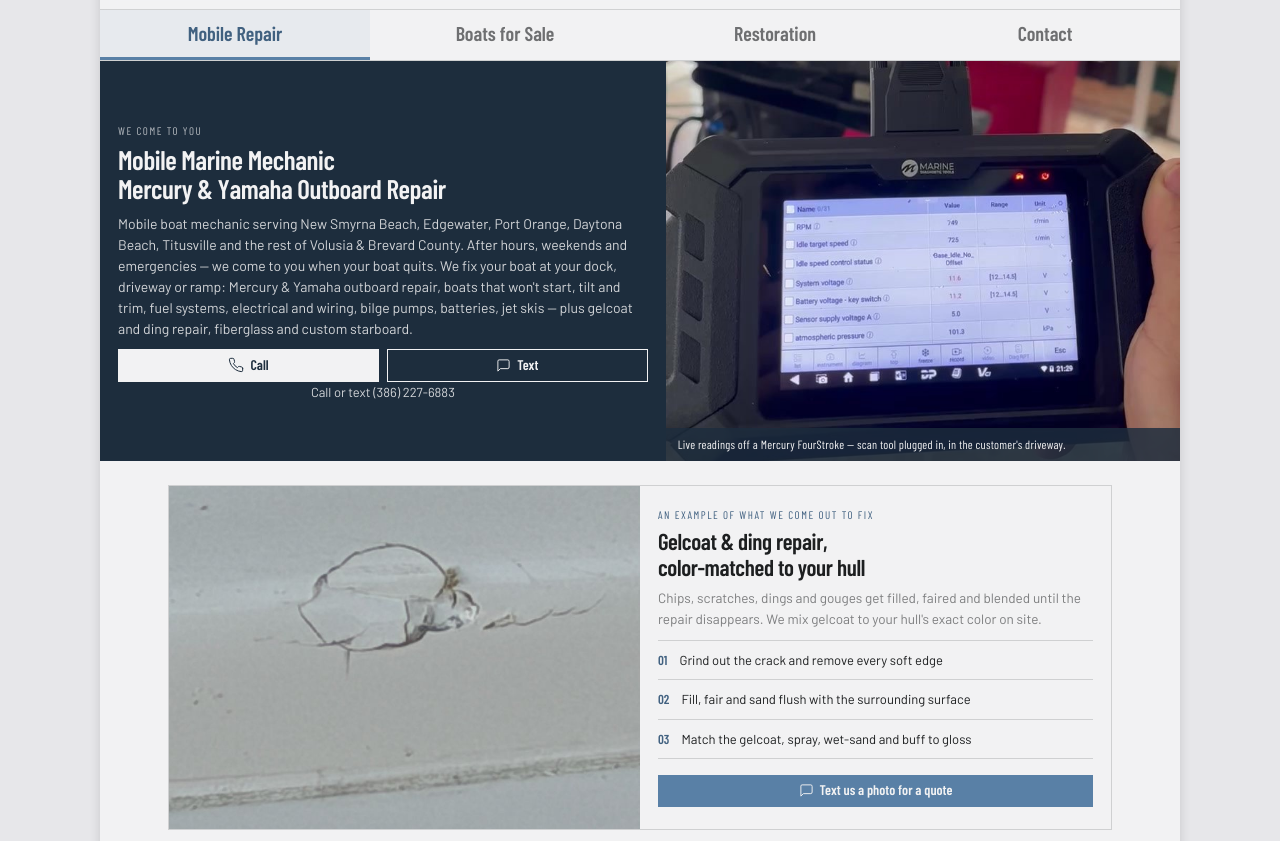
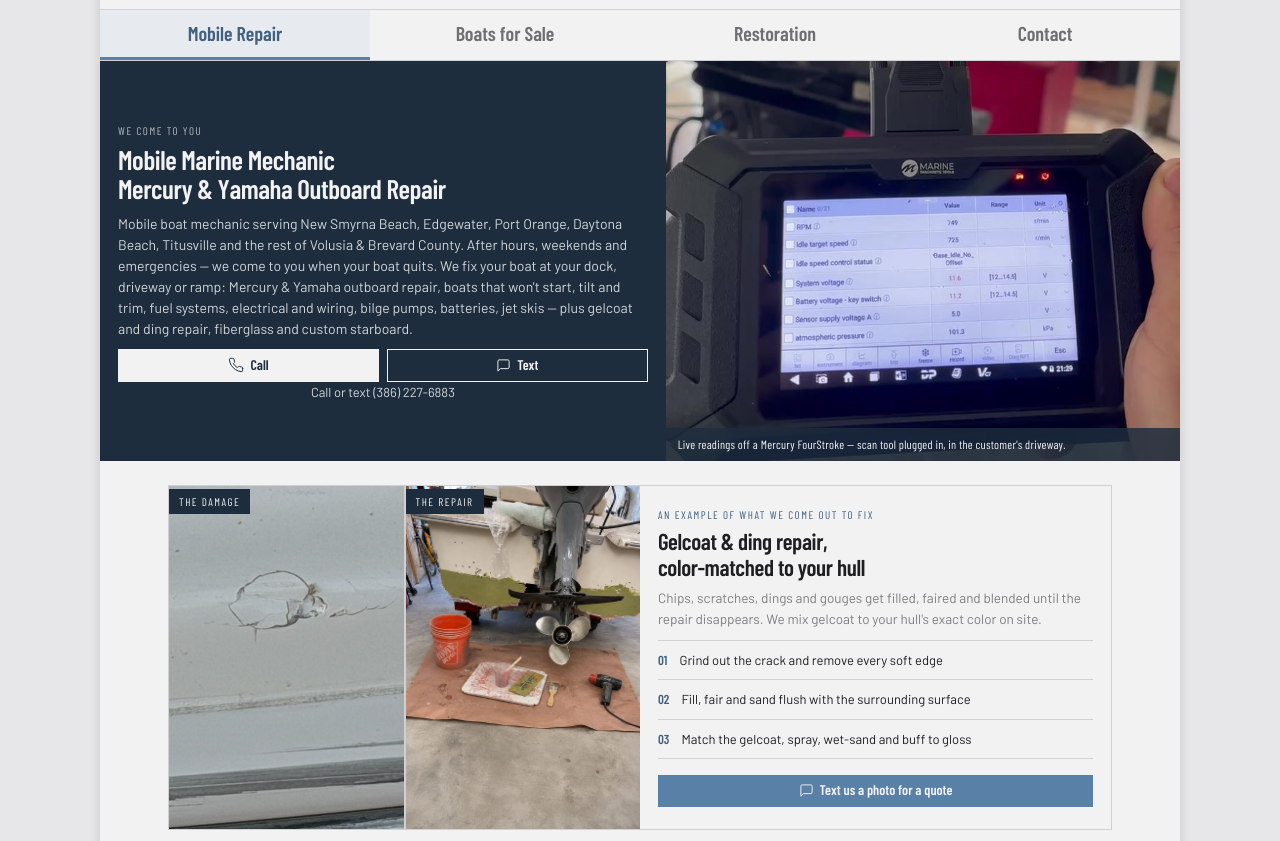
Before and after one commit to jennifer429/Stardock, a plain HTML site: page index.html in a window 1280 px wide. Shown: the part 111-952 px from the top of the page. Drawn offline with nearby package versions, Linux system fonts and the light colour scheme.

Commit message:
Add the two shop photos: fiberglass repair on Repair, transom work on Restoration
The gelcoat band on the repair page now shows the damage beside a
repair under way. The restoration page gets an "In the shop" photo
under the before / after pairs. Both are web-size copies of the
uploaded originals.

Co-Authored-By: Claude Fable 5.2 <noreply@anthropic.com>
Claude-Session: https://claude.ai/code/session_0186taHoN5jjjdkRVwo7yrsk

```diff
--- a/index.html
+++ b/index.html
@@ -154,9 +154,16 @@
       <!-- Gelcoat: the damage photo is the proof of craft -->
       <section style="padding:24px 18px 0;max-width:980px;margin-inline:auto">
         <div class="split2" style="border:1px solid var(--color-divider);background:var(--color-bg)">
-          <figure style="margin:0;position:relative;overflow:hidden;min-height:220px">
-            <img src="/images/repair-fiberglass-damage.jpg?v=3" alt="A ding in a boat hull — an example of the damage we come out to repair" loading="lazy" onerror="var f=this.closest('figure');if(f)f.remove()" style="position:absolute;inset:0;width:100%;height:100%;object-fit:cover;object-position:center 34%;background:var(--color-neutral-200)">
-          </figure>
+          <div style="display:grid;grid-template-columns:1fr 1fr;gap:2px;min-height:240px;background:var(--color-divider)">
+            <figure style="margin:0;position:relative;overflow:hidden">
+              <img src="/images/repair-fiberglass-damage.jpg?v=3" alt="A ding in a boat hull — an example of the damage we come out to repair" loading="lazy" style="position:absolute;inset:0;width:100%;height:100%;object-fit:cover;object-position:center 34%;background:var(--color-neutral-200)">
+              <figcaption class="mono" style="position:absolute;left:0;top:0;padding:4px 10px;background:var(--color-accent-900);color:var(--color-bg);font-size:11px;letter-spacing:.14em;text-transform:uppercase">The damage</figcaption>
+            </figure>
+            <figure style="margin:0;position:relative;overflow:hidden">
+              <img src="/images/repair-fiberglass-shop.jpg" alt="Fiberglass repair under way on a boat transom — ground out, filled and faired, with resin, brush and heat gun laid out below" loading="lazy" style="position:absolute;inset:0;width:100%;height:100%;object-fit:cover;object-position:center 22%;background:var(--color-neutral-200)">
+              <figcaption class="mono" style="position:absolute;left:0;top:0;padding:4px 10px;background:var(--color-accent-900);color:var(--color-bg);font-size:11px;letter-spacing:.14em;text-transform:uppercase">The repair</figcaption>
+            </figure>
+          </div>
           <div style="padding:20px 18px 22px">
             <div class="mono" style="font-size:11px;letter-spacing:.14em;text-transform:uppercase;color:var(--color-accent-700)">An example of what we come out to fix</div>
             <h2 style="margin:6px 0 8px;font-size:23px;line-height:1.12">Gelcoat &amp; ding repair,<br>color-matched to your hull</h2>
```
Also changed, not shown: restoration.html (+2 -0 lines), images/repair-fiberglass-shop.jpg (added), images/restore-shop-transom.jpg (added).
